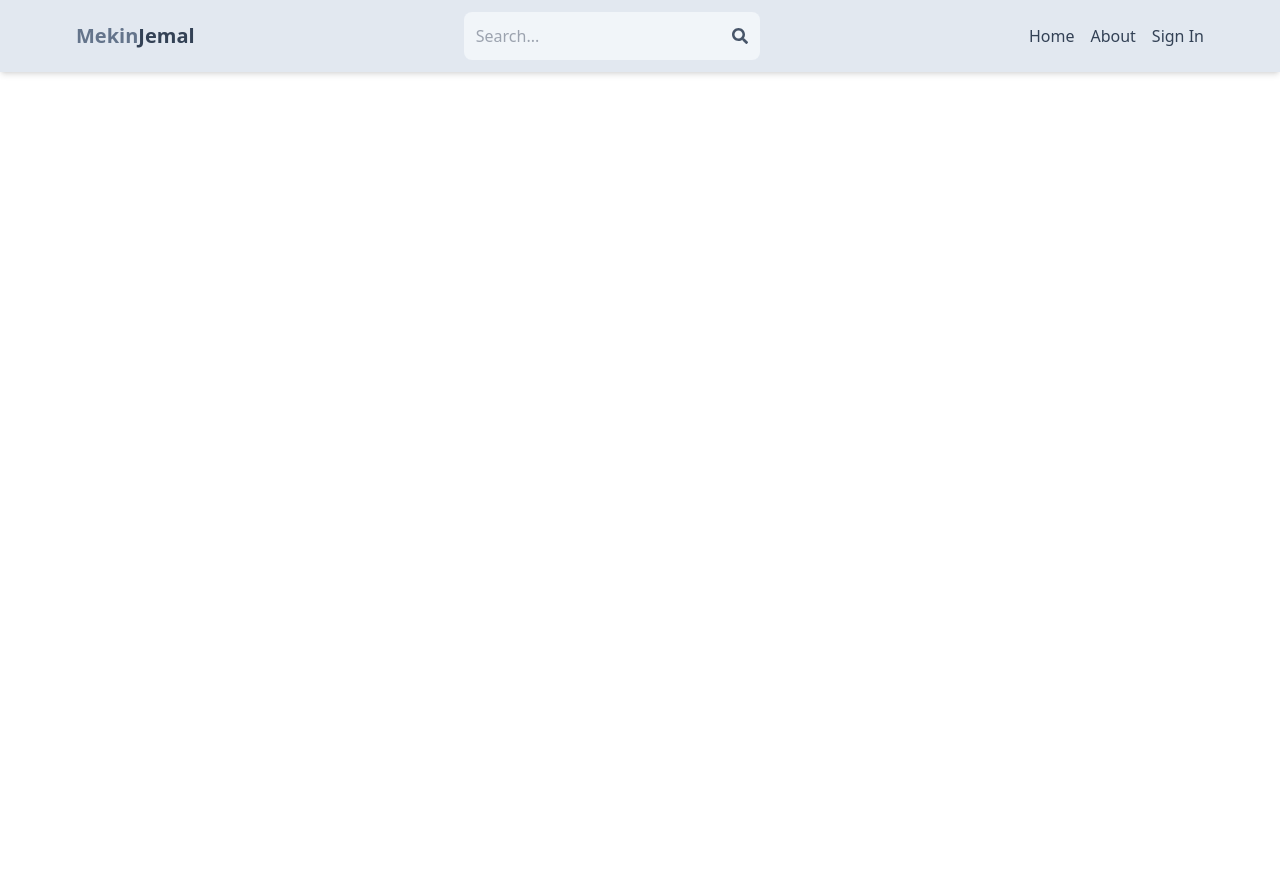
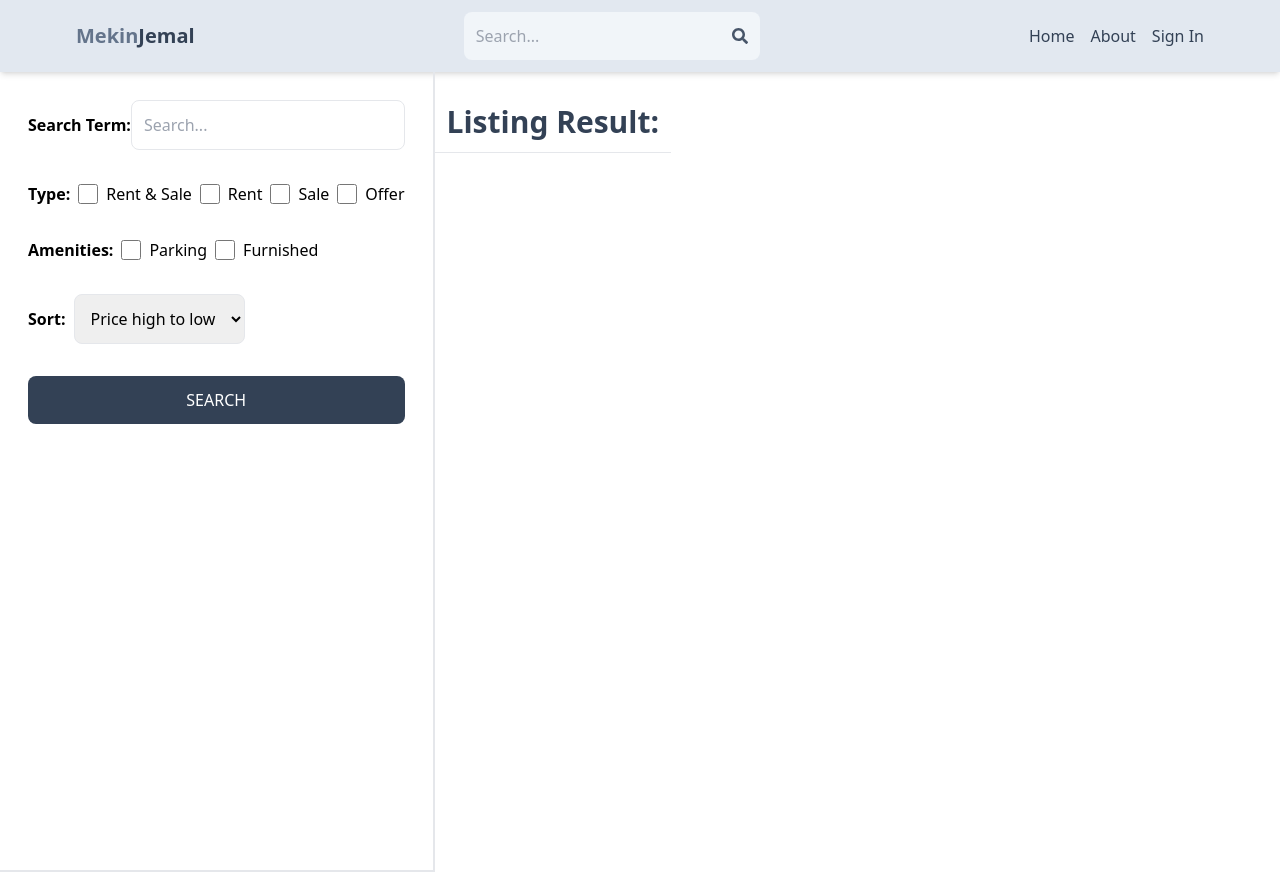
Before and after one commit to Mekin-jema/real-estate-marketplace-app, a React (Vite) app in the folder client/: page /search in a window 1280 px wide. Before the commit the page ends 800 px from the top, so only its background shows below. Built offline with nearby package versions, Linux system fonts and the light colour scheme.

Commit message:
Complete search Page UI

```diff
--- a/client/src/App.jsx
+++ b/client/src/App.jsx
@@ -9,6 +9,7 @@
 import CreateListing from "./pages/CreateListing";
 import UpdateListing from "./pages/UpdateListing";
 import Listing from "./pages/Listing";
+import Search from "./pages/Search";
 const App = () => {
   return (
     <BrowserRouter>
@@ -19,8 +20,7 @@
         <Route path="/sign-up" element={<SignUp />} />
         <Route path="/sign-in" element={<SignIn />} />
         <Route path="/listing/:id" element={<Listing />} />
-        {/* <Route path="/profile" element={<Profile />} /> */}
-
+        <Route path="/search" element={<Search />} />
         <Route element={<PrivateRoute />}>
           <Route path="/create-listing" element={<CreateListing />} />
           <Route path="/profile" element={<Profile />} />
--- /dev/null
+++ b/client/src/pages/Search.jsx
@@ -0,0 +1,74 @@
+import React from "react";
+
+const Search = () => {
+  return (
+    <div className=" flex flex-col md:flex-row">
+      <div className="p-7 border-b-2 md:border-r-2 md:min-h-screen">
+        <form className=" flex flex-col gap-8 ">
+          <div className=" flex items-center g-4 p-">
+            <label className=" whitespace-nowrap font-semibold">
+              Search Term:
+            </label>
+            <input
+              type="text"
+              name="searchTerm"
+              id="searchTerm"
+              placeholder="Search..."
+              className="border rounded-lg p-3 w-full"
+            />
+          </div>
+          <div className=" flex gap-2 flex-wrap items-center">
+            <label className="font-semibold">Type:</label>
+            <div className=" flex gap-2">
+              <input type="checkbox" id="all" className="w-5" />
+              <span>Rent & Sale</span>
+            </div>
+            <div className=" flex gap-2">
+              <input type="checkbox" id="rent" className="w-5" />
+              <span>Rent</span>
+            </div>
+            <div className=" flex gap-2">
+              <input type="checkbox" id="sale" className="w-5" />
+              <span>Sale</span>
+            </div>
+            <div className=" flex gap-2">
+              <input type="checkbox" id="offer" className="w-5" />
+              <span>Offer</span>
+            </div>
+          </div>
+          <div className=" flex gap-2 flex-wrap items-center ">
+            <label className="font-semibold">Amenities:</label>
+            <div className=" flex gap-2">
+              <input type="checkbox" id="parking" className="w-5" />
+              <span>Parking</span>
+            </div>
+            <div className=" flex gap-2">
+              <input type="checkbox" id="furnished" className="w-5" />
+              <span>Furnished</span>
+            </div>
+          </div>
+
+          <div className=" flex gap-2 flex-wrap items-center">
+            <label className="font-semibold">Sort:</label>
+            <select id="sort_order" className=" border rounded-lg p-3">
+              <option value="">Price high to low </option>
+              <option value=""> Price low to high</option>
+              <option value="">Latest</option>
+              <option value="">Oldest</option>
+            </select>
+          </div>
+          <button className=" bg-slate-700 text-white p-3 rounded-lg hover:opacity-95 text-center uppercase ">
+            Search
+          </button>
+        </form>
+      </div>
+      <div>
+        <h1 className=" text-3xl font-semibold border-b p-3 text-slate-700 mt-5">
+          Listing Result:
+        </h1>
+      </div>
+    </div>
+  );
+};
+
+export default Search;
```
